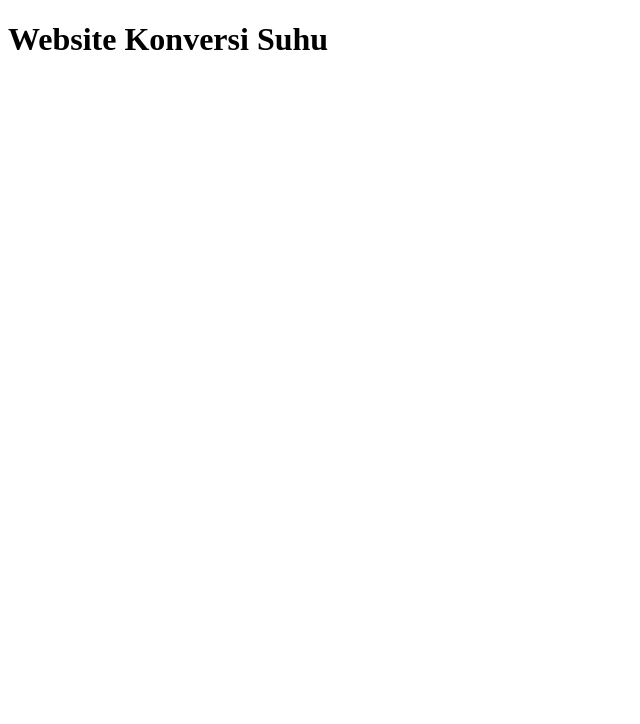
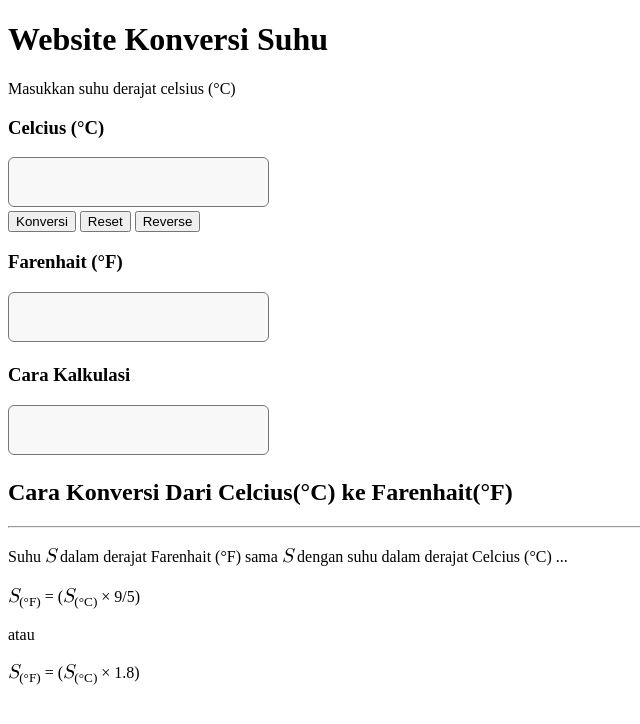
Before and after one commit to revou-fundamental-course/10-jun-24-rfndraaak, a plain HTML site: page index.html in a window 1280 px wide. Shown: the whole page, without its empty margins (0-640 px from the left). Drawn offline with Linux system fonts and the light colour scheme.

Commit message:
basic display

```diff
--- a/css/style.css
+++ b/css/style.css
@@ -0,0 +1,22 @@
+/* body{
+    background-color: #3C3C3C;
+} */
+
+.s{
+    font-size: 20px;
+    font-style: italic;
+    font-family: math;
+}
+
+textarea{
+    resize: none;
+    background-color: #f8f8f8;
+    border-radius: 6px;
+    font-family: math;
+    font-size: 18px;
+}
+
+.x{
+
+    font-family: math;
+}
--- a/index.html
+++ b/index.html
@@ -3,13 +3,82 @@
 <head>
     <meta charset="UTF-8">
     <meta name="viewport" content="width=device-width, initial-scale=1.0">
-    <title>Document</title>
+    <title>Konversi Suhu</title>
     <link rel="stylesheet" href="css/style.css">
+    <style>
+
+    </style>
 </head>
 <body>
     <header>
-        <h1> Website Konversi Suhu</h1>
+        <h1>Website Konversi Suhu</h1>
     </header>
+
+    <!-- Main Content -->
+    <main>
+        <p>
+            Masukkan suhu derajat celsius (&degC)
+        </p>
+
+        <!-- celsius -->
+        <section>
+            <header>
+                <h3>Celcius (&deg;C)</h3>
+            </header>
+
+            <section>
+                <textarea name="celsius" id="celsius" type="number"></textarea>
+            </section>
+        </section>
+
+        <button>Konversi</button>
+        <button>Reset</button>
+        <button>Reverse</button>
+
+        <!-- farenhait -->
+        <section>
+            <header>
+                <h3>Farenhait (&deg;F)</h3>
+            </header>
+
+            <section>
+                <textarea name="farenhait" id="farenhait" type="number"></textarea>
+            </section>
+        </section>
+
+        <!-- calculate -->
+        <section>
+            <header>
+                <h3>Cara Kalkulasi</h3>
+            </header>
+
+            <section>
+                <textarea name="Kalkulasi" id="Kalkulasi"></textarea>
+            </section>
+        </section>
+
+        <!-- info formula  -->
+        <section>
+            <header>
+                <h2>Cara Konversi Dari Celcius(&deg;C) ke Farenhait(&deg;F)</h2>
+            </header>
+
+            <hr>
+
+            <p>
+                Suhu <span class="s">S</span> dalam derajat Farenhait (&deg;F) sama
+                <span class="s">S</span> dengan suhu dalam derajat Celcius (&deg;C) ...
+            </p>
+
+            <p>
+                <span class="s">S</span><sub>(&deg;F)</sub> = (<span class="s">S</span><sub>(&deg;C)</sub> &times; 9/5)
+            </p>
+            atau
+            <p>
+                <span class="s">S</span><sub>(&deg;F)</sub> = (<span class="s">S</span><sub>(&deg;C)</sub> &times; 1.8)
+            </p>
+        </section>
+    </main>
     <script src="js/script.js"></script>
 </body>
 </html>
```
